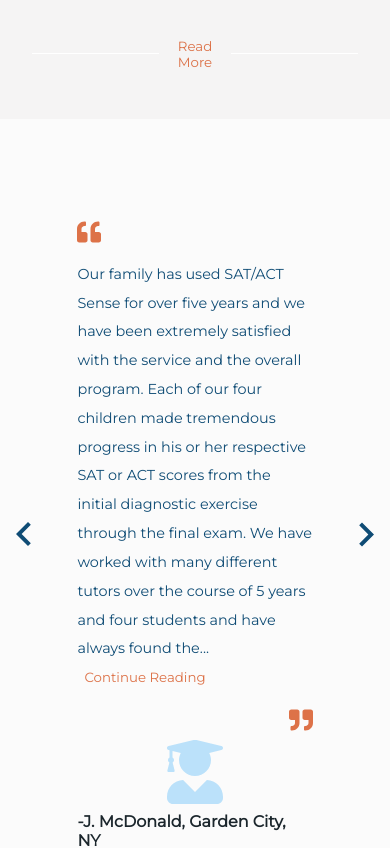
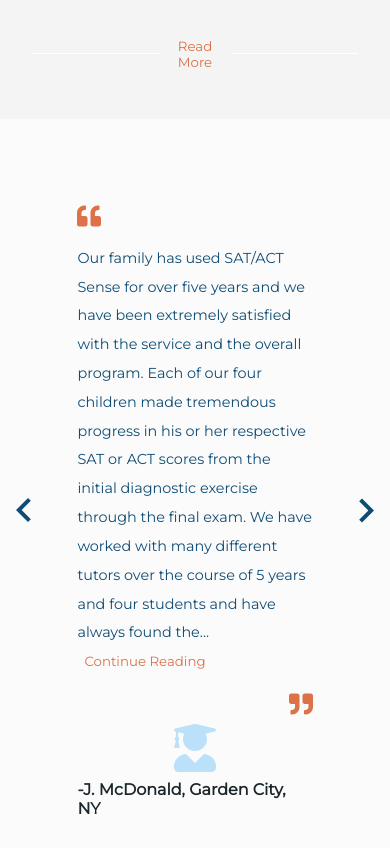
Before and after one commit to AlexShiresRoth/satactsense, a React (Create React App) app: page / in a window 390 px wide. Shown: the part 2221-3069 px from the top of the page. Built offline with nearby package versions, Linux system fonts and the light colour scheme; a web font is replaced by a local one.

Commit message:
fix up testimonials #3

```diff
--- a/src/components/testimonials/Testimonials.module.scss
+++ b/src/components/testimonials/Testimonials.module.scss
@@ -217,7 +217,7 @@
 				flex-direction: column;
 				justify-content: center;
 				align-items: center;
-				min-height: 50rem;
+				min-height: 47rem;
 				overflow: hidden;
 				& .testimonial {
 					& .col {
@@ -241,7 +241,7 @@
 						flex-direction: column;
 						align-items: center;
 						& svg {
-							font-size: 4rem;
+							font-size: 3rem;
 							margin: 0.5rem 0;
 							color: $brand-secondary;
 						}
```
